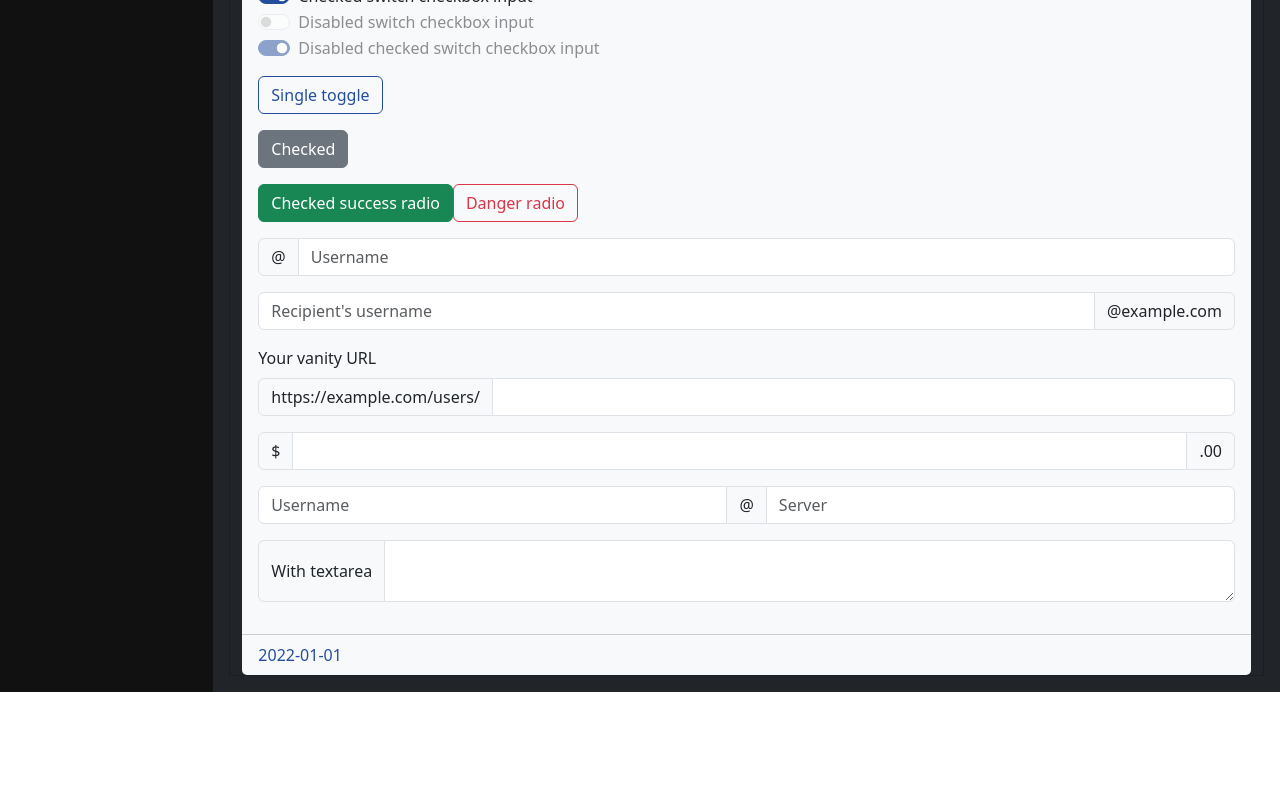
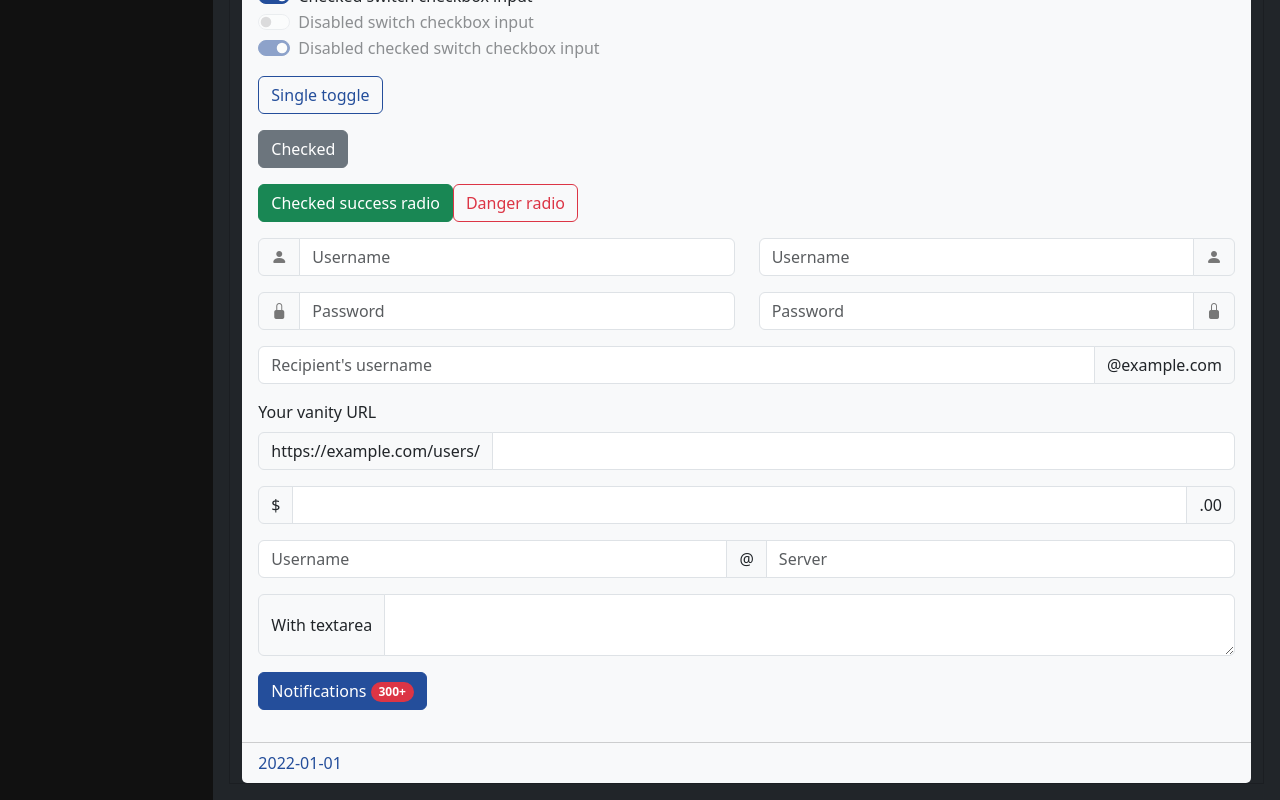
Before and after one commit to botenbreuk/react-playground, a React (Create React App) app: page /cards/big in a window 1280 px wide. Shown: the part 1247-2047 px from the top of the page. Before the commit the page ends 1939 px from the top, so only its background shows below. Built offline with nearby package versions, Linux system fonts and the light colour scheme.

Commit message:
Added a badge to the left menu

```diff
--- a/src/app/Cards/CardBigPage.tsx
+++ b/src/app/Cards/CardBigPage.tsx
@@ -1,5 +1,5 @@
-import { Card, CardBody, CardFooter, CardHeader } from 'reactstrap';
-import { Page } from '../../ui';
+import { Card, CardBody, CardFooter, CardHeader, Col, Row } from 'reactstrap';
+import { Icon, Page } from '../../ui';
 
 export default function CardBigPage() {
   return (
@@ -362,9 +362,11 @@ export default function CardBigPage() {
             </label>
           </div>
           <div className="mb-3">
+            <Row>
+              <Col xs={6}>
                 <div className="input-group mb-3">
                   <span className="input-group-text" id="basic-addon1">
-                @
+                    <Icon type="person-fill" className="text-2" color="#777" />
                   </span>
                   <input
                     type="text"
@@ -374,6 +376,46 @@ export default function CardBigPage() {
                     aria-describedby="basic-addon1"
                   />
                 </div>
+                <div className="input-group mb-3">
+                  <span className="input-group-text" id="basic-addon1">
+                    <Icon type="lock-fill" className="text-2" color="#777" />
+                  </span>
+                  <input
+                    type="text"
+                    className="form-control"
+                    placeholder="Password"
+                    aria-label="Password"
+                    aria-describedby="basic-addon1"
+                  />
+                </div>
+              </Col>
+              <Col xs={6}>
+                <div className="input-group mb-3">
+                  <input
+                    type="text"
+                    className="form-control"
+                    placeholder="Username"
+                    aria-label="Username"
+                    aria-describedby="basic-addon1"
+                  />
+                  <span className="input-group-text" id="basic-addon1">
+                    <Icon type="person-fill" className="text-2" color="#777" />
+                  </span>
+                </div>
+                <div className="input-group mb-3">
+                  <input
+                    type="text"
+                    className="form-control"
+                    placeholder="Password"
+                    aria-label="Password"
+                    aria-describedby="basic-addon1"
+                  />
+                  <span className="input-group-text" id="basic-addon1">
+                    <Icon type="lock-fill" className="text-2" color="#777" />
+                  </span>
+                </div>
+              </Col>
+            </Row>
 
             <div className="input-group mb-3">
               <input
@@ -437,6 +479,12 @@ export default function CardBigPage() {
               ></textarea>
             </div>
           </div>
+          <div className="mb-3">
+            <button type="button" className="btn btn-primary">
+              Notifications{' '}
+              <span className="badge bg-danger rounded-pill">300+</span>
+            </button>
+          </div>
         </CardBody>
         <CardFooter className="text-primary">2022-01-01</CardFooter>
       </Card>
--- a/src/ui/Icon/_icon.scss
+++ b/src/ui/Icon/_icon.scss
@@ -1,3 +1,9 @@
 .icon {
   font-size: 1.5rem;
 }
+
+.input-group {
+  & i {
+    font-size: inherit !important;
+  }
+}
--- a/src/ui/Menu/MenuLeft.tsx
+++ b/src/ui/Menu/MenuLeft.tsx
@@ -45,7 +45,8 @@ export default function MenuLeft(props: Props) {
               <Nav vertical className="text-end" pills>
                 <NavItem>
                   <NavLink to="/" tag={RRNavLink} end>
-                    Home
+                    Home{' '}
+                    <span className="badge bg-danger rounded-pill">42</span>
                   </NavLink>
                 </NavItem>
                 <NavItem>
```
Lines whose indentation alone changed are shown as unchanged.
